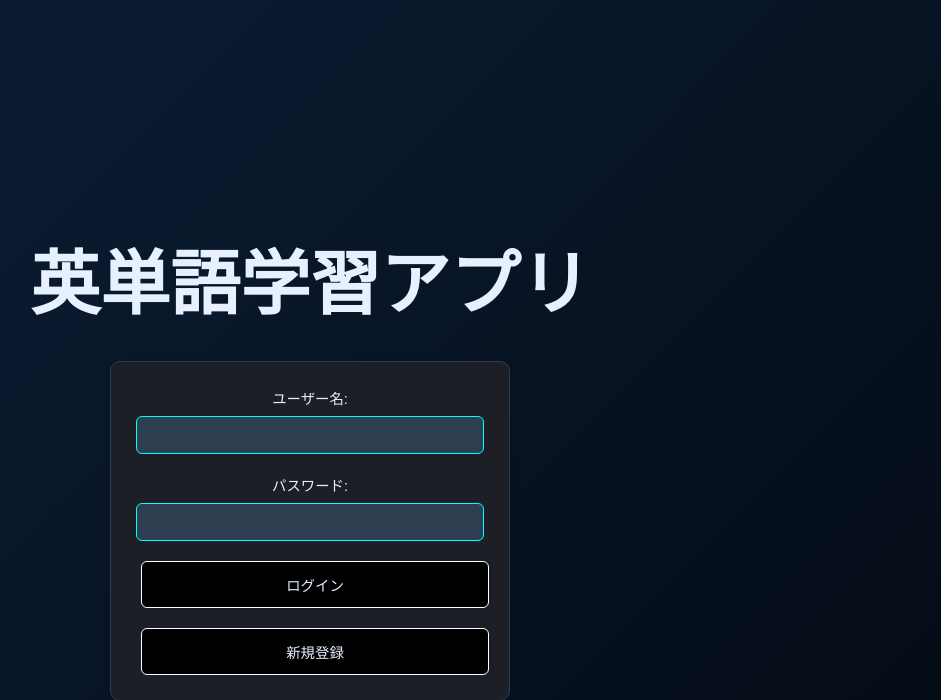
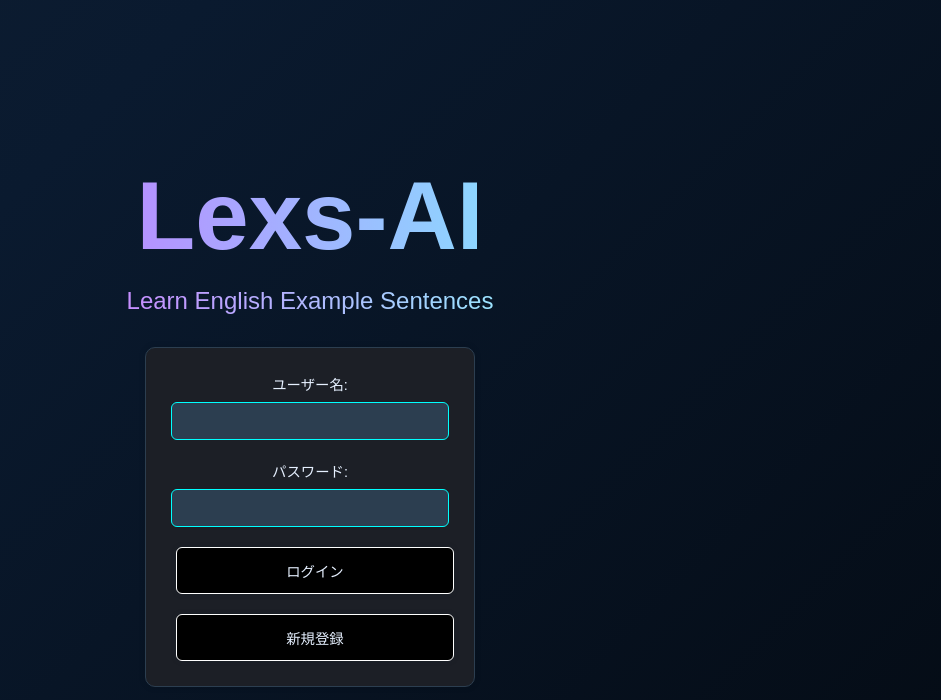
Before and after one commit to morixxfoxdata/word_quiz, a Flask app: page / in a window 1280 px wide. Shown: the top 700 px of the page, without its empty margins (330-1271 px from the left). Run offline with Flask 3, Linux system fonts and the light colour scheme.

Commit message:
login, registerのタイトルをグラデーションに変更

```diff
--- a/static/style.css
+++ b/static/style.css
@@ -759,3 +759,21 @@ h1 {
     font-size: 2.5rem;
   }
 }
+
+
+.main-title {
+  font-size: 6rem;
+  background: linear-gradient(90deg, #b690ff, #8cd8ff);
+  -webkit-background-clip: text;
+  -webkit-text-fill-color: transparent;
+  font-weight: bold;
+  margin: 0;
+}
+
+.subtitle {
+  font-size: 1.5rem;
+  background: linear-gradient(90deg, #c68eff, #9be3ff);
+  -webkit-background-clip: text;
+  -webkit-text-fill-color: transparent;
+  margin-top: 1rem;
+}
--- a/templates/login.html
+++ b/templates/login.html
@@ -17,9 +17,8 @@
   </head>
   <body>
     <div class="container">
-      <header>
-        <h1>英単語学習アプリ</h1>
-      </header>
+        <h1 class="main-title">Lexs-AI</h1>
+        <p class="subtitle">Learn English Example Sentences</p>
 
       {% with messages = get_flashed_messages() %}
         {% if messages %}
--- a/templates/register.html
+++ b/templates/register.html
@@ -17,9 +17,8 @@
   </head>
   <body>
     <div class="container">
-      <header>
-        <h1>英単語学習アプリ</h1>
-      </header>
+      <h1 class="main-title">Lexs-AI</h1>
+      <p class="subtitle">Learn English Example Sentences</p>
 
       {% with messages = get_flashed_messages() %} {% if messages %}
       <div class="flash-messages">
```
